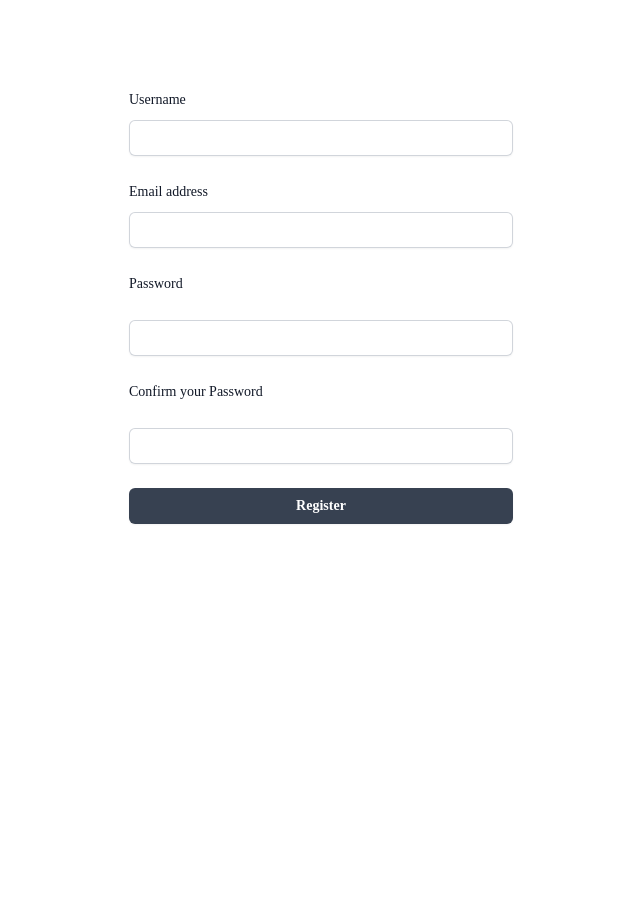
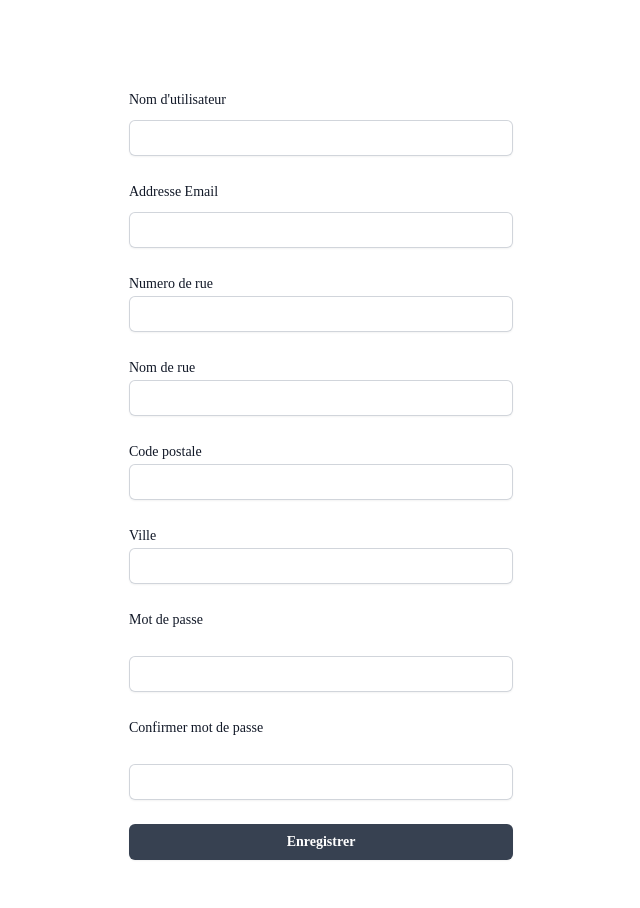
Before and after one commit to KevTon972/FlaskClientManager, a Flask app: page /register/ in a window 1280 px wide. Shown: the part 64-972 px from the top of the page, without its empty margins (319-959 px from the left). Before the commit the page ends 588 px from the top, so only its background shows below. Run offline with Flask 3, Linux system fonts and the light colour scheme; some libraries are stand-ins or nearby versions.

Commit message:
improve app.py and templates

```diff
--- a/app.py
+++ b/app.py
@@ -26,11 +26,11 @@ with app.app_context():
 class Utilisateur(db.Model, UserMixin):
     __tablename__= 'utilisateur'
     id = db.Column(db.Integer, primary_key=True)
-    username = db.Column(db.String(50), nullable=False,)
+    username = db.Column(db.String(50), nullable=False, unique=True)
     email = db.Column(db.String(50), nullable=False, unique=True)
     password = db.Column(db.String(100), nullable=False)
     clients = db.relationship('Client', backref='utilisateur')
-    adresse = db.relationship('Adresse', backref='client', uselist=False, cascade='save-update, merge, delete')
+    adresse = db.relationship('Adresse', backref='utilisateur', uselist=False, cascade='save-update, merge, delete')
 
     def __init__(self, username, email, password, adresse):
         self.username = username
@@ -59,11 +59,12 @@ class Client(db.Model):
 class Adresse(db.Model):
     __tablename__ = 'adresse'
     id = db.Column(db.Integer, primary_key=True)
+    utilisateur_id = db.Column(db.Integer, db.ForeignKey('utilisateur.id'))
     client_id = db.Column(db.Integer, db.ForeignKey('client.id'))
-    street_number = db.Column(db.Integer, nullable=False)
+    street_number = db.Column(db.String, nullable=True)
     street_name = db.Column(db.String(100), nullable=False)
-    zipcode = db.Column(db.String(20), nullable=False)
-    city_name = db.Column(db.String(20), nullable=False)
+    zipcode = db.Column(db.String(50), nullable=False)
+    city_name = db.Column(db.String(50), nullable=False)
 
     def __init__(self, street_number, street_name, zipcode, city_name):
         self.street_number = street_number
@@ -103,6 +104,10 @@ def register():
         email = request.form.get('email')
         password = request.form.get('password')
         confirm_password = request.form.get('confirm_password')
+        street_number = request.form.get('street_number')
+        street_name = request.form.get('street_name')
+        zipcode = request.form.get('zipcode')
+        city_name = request.form.get('city_name')
 
         # Chek if values aren't none
         if not username or not email or not password or not confirm_password:
@@ -119,8 +124,9 @@ def register():
             flash("Le mot de passe ne peut pas être vide.", 'error')
             return render_template('register.html')
 
+        adresse = Adresse(street_number, street_name, zipcode, city_name)
         hashed_password = generate_password_hash(password, method='pbkdf2:sha1', salt_length=15)
-        new_user = Utilisateur(username=username, email=email, password=hashed_password)
+        new_user = Utilisateur(username, email, hashed_password, adresse)
 
         try:
             db.session.add(new_user)
@@ -189,11 +195,6 @@ def add_a_client():
         zipcode = request.form.get('zipcode')
         city_name = request.form.get('city_name')
 
-        # verifier que les valeurs ne sont pas None
-        if not client_name or not client_email or not client_telephone or not street_number or not street_name or not zipcode or not city_name:
-            flash("Veuillez remplir tous les champs du formulaire.", 'error')
-            return render_template('add_client.html')
-
         adresse = Adresse(street_number, street_name, zipcode, city_name)
         new_client = Client(current_user.id, client_name, client_email, client_telephone, adresse)
 
@@ -206,12 +207,12 @@ def add_a_client():
                 flash("L'enregistrement de votre nouveau client est un succès", 'success')
                 return redirect(url_for('index'))
             except Exception as e:
-                flash(f"Problème avec l'enregistrement du client : {str(e)}", 'error')
+                flash(f"Problème avec l'enregistrement du client", 'error')
                 print(str(e))
-                return render_template('add_client.html')
+                return render_template('add_a_client.html')
         else:
             flash("Problème avec la création de l'adresse ou du client.", 'error')
-            return render_template('add_client.html')
+            return render_template('add_a_client.html')
 
     return render_template('add_a_client.html')
 
@@ -274,18 +275,17 @@ def delete_client(client_id):
 
 @app.route("/map_street/<int:client_id>")
 def map_street(client_id):
-    user = current_user
     adresse = Adresse.query.filter_by(client_id=client_id).first()
     URL_BASE ='https://nominatim.openstreetmap.org/search?'
     numero_de_rue = adresse.street_number
     street = adresse.street_name
     city = adresse.city_name
+
     response = requests.get(f'{URL_BASE}q={numero_de_rue}+{street}+{city}&format=json')
 
     data = response.json()
     longitude = data[0].get('lon')
     latitude = data[0].get('lat')
-
     location = float(latitude), float(longitude)
 
     m = folium.Map(location=location,control_scale=True, zoom_start=13, height=400)
--- a/templates/login.html
+++ b/templates/login.html
@@ -5,21 +5,21 @@
     <div class="mt-10 sm:mx-auto sm:w-full sm:max-w-sm">
       <form class="space-y-6" action="{{ url_for('login') }}" method="POST">
         <div>
-          <label for="username" class="block text-sm font-medium leading-6 text-gray-900">Username</label>
+          <label for="username" class="block text-sm font-medium leading-6 text-gray-900">Nom d'utilisateur</label>
           <div class="mt-2">
             <input id="username" name="username" type="username" autocomplete="username" required class="block w-full rounded-md border-0 py-1.5 px-2 text-gray-900 shadow-sm ring-1 ring-inset ring-gray-300 placeholder:text-gray-400 focus:ring-2 focus:ring-inset focus:ring-gray-100 sm:text-sm sm:leading-6">
           </div>
         </div>
         <div>
           <div class="flex items-center justify-between">
-            <label for="password" class="block text-sm font-medium leading-6 text-gray-900">Password</label>
+            <label for="password" class="block text-sm font-medium leading-6 text-gray-900">Mot de passe</label>
           </div>
         </div>
         <div class="mt-2">
           <input id="password" name="password" type="password" autocomplete="current-password" required class="block w-full rounded-md border-0 py-1.5 px-2 text-gray-900 shadow-sm ring-1 ring-inset ring-gray-300 focus:ring-2 focus:ring-inset focus:ring-gray-100 sm:text-sm sm:leading-6">
         </div>
         <div>
-          <button type="submit" class="flex w-full justify-center rounded-md bg-gray-700 px-3 py-1.5 text-sm font-semibold leading-6 text-white shadow-sm hover:bg-gray-800 focus-visible:outline focus-visible:outline-2 focus-visible:outline-offset-2 focus-visible:outline-gray-800">Login</button>
+          <button type="submit" class="flex w-full justify-center rounded-md bg-gray-700 px-3 py-1.5 text-sm font-semibold leading-6 text-white shadow-sm hover:bg-gray-800 focus-visible:outline focus-visible:outline-2 focus-visible:outline-offset-2 focus-visible:outline-gray-800">Se connecter</button>
         </div>
       </form>
 {% endblock %}
--- a/templates/register.html
+++ b/templates/register.html
@@ -8,21 +8,36 @@
   <div class="mt-10 sm:mx-auto sm:w-full sm:max-w-sm">
     <form class="space-y-6" action="{{ url_for('register') }}" method="POST">
       <div>
-        <label for="username" class="block text-sm font-medium leading-6 text-gray-900">Username</label>
+        <label for="username" class="block text-sm font-medium leading-6 text-gray-900">Nom d'utilisateur</label>
         <div class="mt-2">
           <input id="username" name="username" type="username" autocomplete="username" required class="block w-full rounded-md border-0 py-1.5 px-2 text-gray-900 shadow-sm ring-1 ring-inset ring-gray-300 placeholder:text-gray-400 focus:ring-2 focus:ring-inset focus:ring-gray-100 sm:text-sm sm:leading-6">
         </div>
       </div>
       <div>
-        <label for="email" class="block text-sm font-medium leading-6 text-gray-900">Email address</label>
+        <label for="email" class="block text-sm font-medium leading-6 text-gray-900">Addresse Email</label>
         <div class="mt-2">
           <input id="email" name="email" type="email" autocomplete="email" required class="block w-full rounded-md border-0 py-1.5 px-2 text-gray-900 shadow-sm ring-1 ring-inset ring-gray-300 placeholder:text-gray-400 focus:ring-2 focus:ring-inset focus:ring-gray-100 sm:text-sm sm:leading-6">
         </div>
       </div>
-
+      <div class="mt-2">
+        <label for="street_number" class="block text-sm font-medium leading-6 text-gray-900">Numero de rue</label>
+        <input id="street_number" name="street_number" type="street_number" autocomplete="street_number"  class="block w-full rounded-md border-0 py-1.5 px-2 text-gray-900 shadow-sm ring-1 ring-inset ring-gray-300 focus:ring-2 focus:ring-inset focus:ring-gray-100 sm:text-sm sm:leading-6">
+      </div>
+      <div class="mt-2">
+        <label for="street_name" class="block text-sm font-medium leading-6 text-gray-900">Nom de rue</label>
+        <input id="street_name" name="street_name" type="street_name" autocomplete="street_name" class="block w-full rounded-md border-0 py-1.5 px-2 text-gray-900 shadow-sm ring-1 ring-inset ring-gray-300 focus:ring-2 focus:ring-inset focus:ring-gray-100 sm:text-sm sm:leading-6">
+      </div>
+      <div class="mt-2">
+        <label for="zipcode" class="block text-sm font-medium leading-6 text-gray-900">Code postale</label>
+        <input id="zipcode" name="zipcode" type="zipcode" autocomplete="zipcode" required class="block w-full rounded-md border-0 py-1.5 px-2 text-gray-900 shadow-sm ring-1 ring-inset ring-gray-300 focus:ring-2 focus:ring-inset focus:ring-gray-100 sm:text-sm sm:leading-6">
+      </div>
+      <div class="mt-2">
+        <label for="city_name" class="block text-sm font-medium leading-6 text-gray-900">Ville</label>
+        <input id="city_name" name="city_name" type="city_name" autocomplete="city_name" required class="block w-full rounded-md border-0 py-1.5 px-2 text-gray-900 shadow-sm ring-1 ring-inset ring-gray-300 focus:ring-2 focus:ring-inset focus:ring-gray-100 sm:text-sm sm:leading-6">
+      </div>
       <div>
         <div class="flex items-center justify-between">
-          <label for="password" class="block text-sm font-medium leading-6 text-gray-900">Password</label>
+          <label for="password" class="block text-sm font-medium leading-6 text-gray-900">Mot de passe</label>
         </div>
       </div>
       <div class="mt-2">
@@ -30,14 +45,14 @@
       </div>
       <div>
         <div class="flex items-center justify-between">
-          <label for="confirm_password" class="block text-sm font-medium leading-6 text-gray-900">Confirm your Password</label>
+          <label for="confirm_password" class="block text-sm font-medium leading-6 text-gray-900">Confirmer mot de passe</label>
         </div>
       </div>
       <div class="mt-2">
         <input id="confirm_password" name="confirm_password" type="password" autocomplete="current-password" required class="block w-full rounded-md border-0 py-1.5 px-2 shadow-sm ring-1 ring-inset ring-gray-300 placeholder:text-gray-400 focus:ring-2 focus:ring-inset focus:ring-gray-100 sm:text-sm sm:leading-6">
       </div>
       <div>
-        <button type="submit" class="flex w-full justify-center rounded-md bg-gray-700 px-3 py-1.5 text-sm font-semibold leading-6 text-white shadow-sm hover:bg-gray-800 focus-visible:outline focus-visible:outline-2 focus-visible:outline-offset-2 focus-visible:outline-gray-800">Register</button>
+        <button type="submit" class="flex w-full justify-center rounded-md bg-gray-700 px-3 py-1.5 text-sm font-semibold leading-6 text-white shadow-sm hover:bg-gray-800 focus-visible:outline focus-visible:outline-2 focus-visible:outline-offset-2 focus-visible:outline-gray-800">Enregistrer</button>
       </div>
     </form>
 
```
Also changed, not shown: templates/add_a_client.html (+6 -6 lines), templates/client_profil.html (+10 -10 lines).
